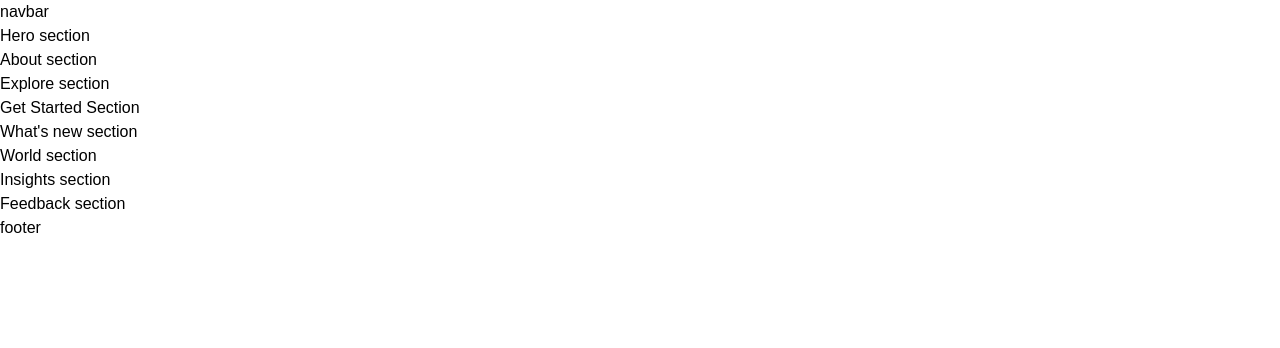
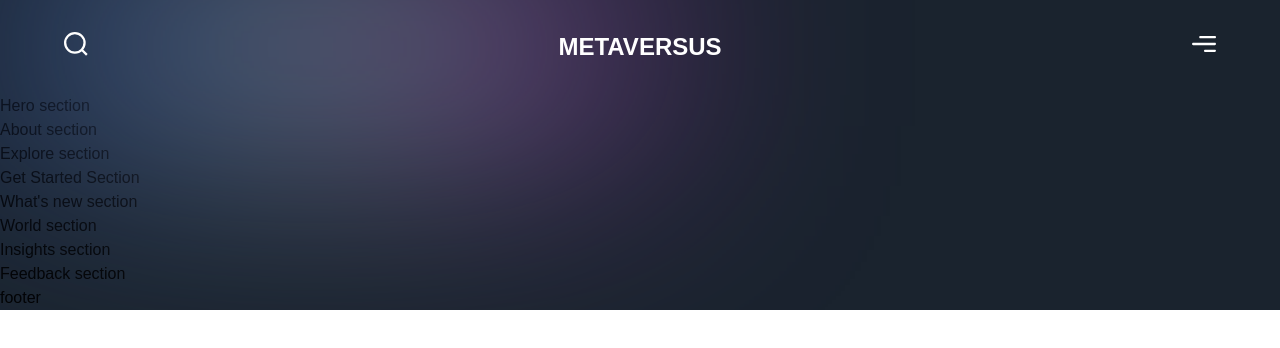
Before and after one commit to emodeth/metaversus, a Next.js app: page / in a window 1280 px wide. Shown: the top 348 px of the page. Built offline with nearby package versions, Linux system fonts and the light colour scheme; a web font is replaced by a local one.

Commit message:
Navbar completed

```diff
--- a/app/page.js
+++ b/app/page.js
@@ -1,8 +1,17 @@
-import { Footer, Navbar } from '../components';
-import { About, Explore, Feedback, GetStarted, Hero, Insights, WhatsNew, World } from '../sections';
+import { Footer, Navbar } from "../components";
+import {
+  About,
+  Explore,
+  Feedback,
+  GetStarted,
+  Hero,
+  Insights,
+  WhatsNew,
+  World,
+} from "../sections";
 
 const Page = () => (
-  <div>
+  <div className="bg-primary-black overflow-hidden">
     <Navbar />
     <Hero />
     <About />
--- a/components/Navbar.jsx
+++ b/components/Navbar.jsx
@@ -1,9 +1,35 @@
-'use client';
+"use client";
+
+import { motion } from "framer-motion";
+import styles from "../styles";
+import { navVariants } from "../utils/motion";
 
 const Navbar = () => (
-  <nav>
-    navbar
-  </nav>
+  <motion.nav
+    variants={navVariants}
+    initial="hidden"
+    whileInView="show"
+    className={`${styles.xPaddings} py-8 relative`}
+  >
+    <div className="absolute w-1/2 inset-0 gradient-01" />
+    <div
+      className={`${styles.innerWidth} mx-auto flex justify-between gap-8 relative z-[1]`}
+    >
+      <img
+        src="/search.svg"
+        alt="search"
+        className="w-[24px] h-[24px] object-contain cursor-pointer"
+      />
+      <h2 className="uppercase font-extrabold text-[24px] leading-[30px] text-white cursor-pointer">
+        Metaversus
+      </h2>
+      <img
+        src="/menu.svg"
+        alt="menu"
+        className="w-[24px] h-[24px] object-contain cursor-pointer"
+      />
+    </div>
+  </motion.nav>
 );
 
 export default Navbar;
```
Also changed, not shown: .eslintrc.js.
